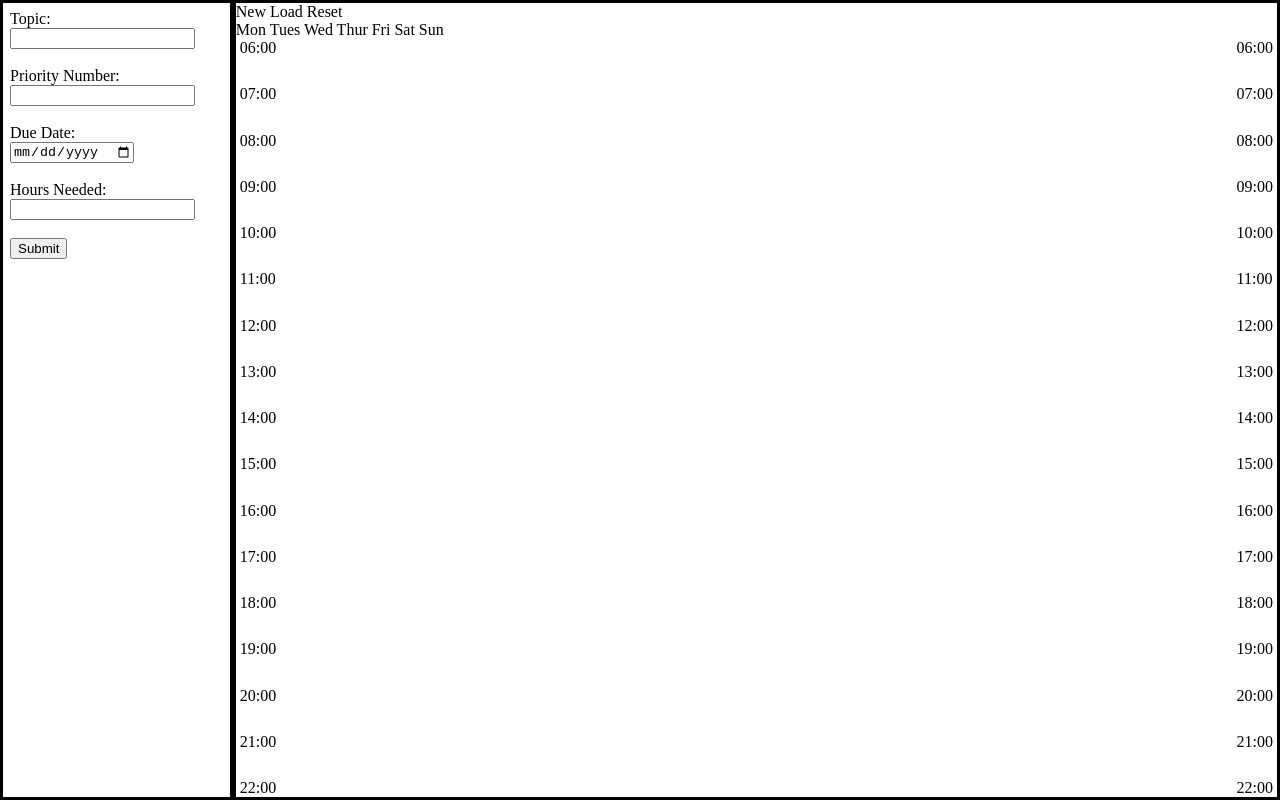
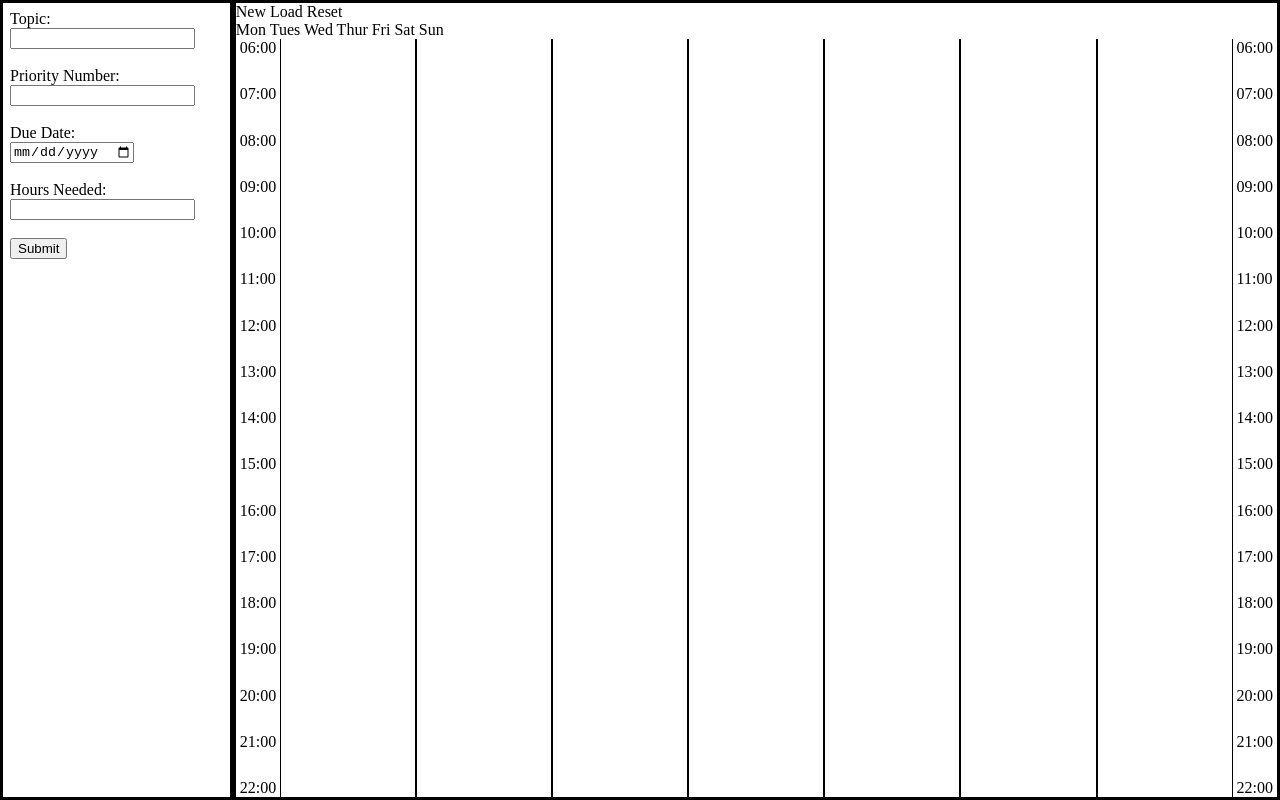
Before and after one commit to limesqueezer3/toDoList, a website built with webpack: page src/template.html in a window 1280 px wide. Built offline with nearby package versions, Linux system fonts and the light colour scheme.

Commit message:
created day divs  Idea create two interfaces, one for creation of empty timeStamps and one for the drag and drop functionality

```diff
--- a/src/index.js
+++ b/src/index.js
@@ -1,7 +1,8 @@
 import "./styles.css";
 import { renderForm, renderItems, handleAddItem} from "./view/itemList";
-import { renderTime } from "./view/timetable";
+import { renderTime, renderDays } from "./view/timetable";
 
 renderItems();
 renderForm();
 renderTime();
+renderDays();
--- a/src/styles.css
+++ b/src/styles.css
@@ -54,3 +54,22 @@ body {
   justify-content: space-between;
   height: 100%; /* Ensure the container takes up the full height */
 }
+
+#timeStampTable {
+  display: flex;
+  flex-direction: row;
+  flex-grow: 1;
+}
+
+.timeStamp {
+
+}
+
+.day {
+  flex-grow: 1; /* Ensure each day takes equal width */
+  text-align: center; /* Center the text horizontally */
+  border-left: 1px solid black; /* Thin border on the left */
+  border-right: 1px solid black; /* Thin border on the right */
+  padding-left: 5px; /* Left padding */
+  padding-right: 5px; /* Right padding */
+}
--- a/src/view/timetable.js
+++ b/src/view/timetable.js
@@ -1,4 +1,4 @@
-export {renderTime}
+export {renderTime, renderDays}
 
 function renderTime() {
     const timeLeftDiv = document.querySelector("#timeLeft");
@@ -30,3 +30,12 @@ function renderTime() {
         timeRightDiv.appendChild(timeRightSlot);
     }
 }
+
+function renderDays() {
+    const timeStampTableDiv = document.querySelector("#timeStampTable");
+    for (let i = 0; i < 7 ; i++) {
+        const day = document.createElement("div");
+        day.className = "day";
+        timeStampTableDiv.appendChild(day);
+    }
+}
```
Also changed, not shown: src/template.html (+3 -1 lines).
